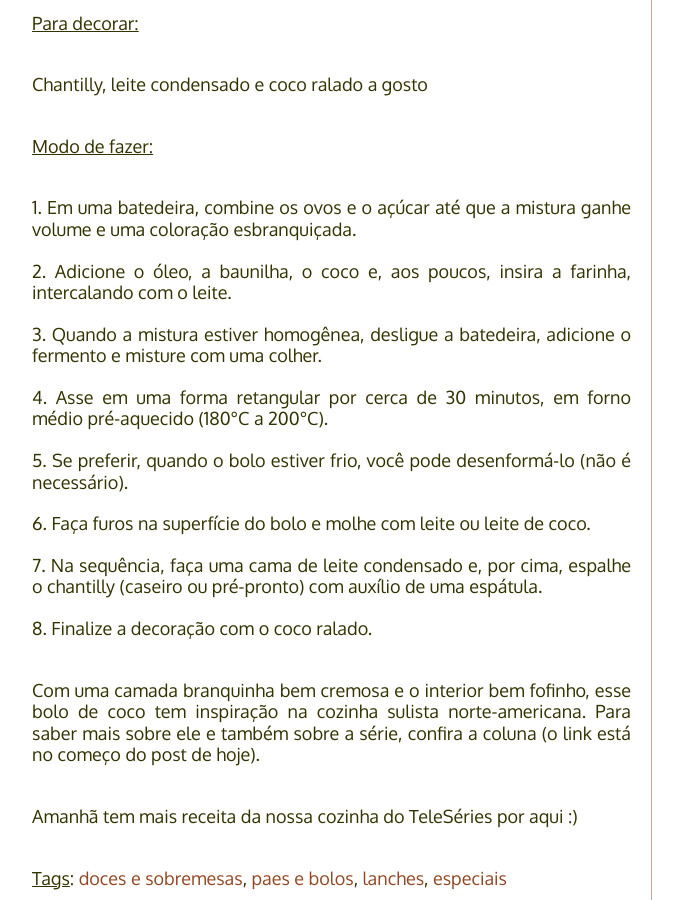
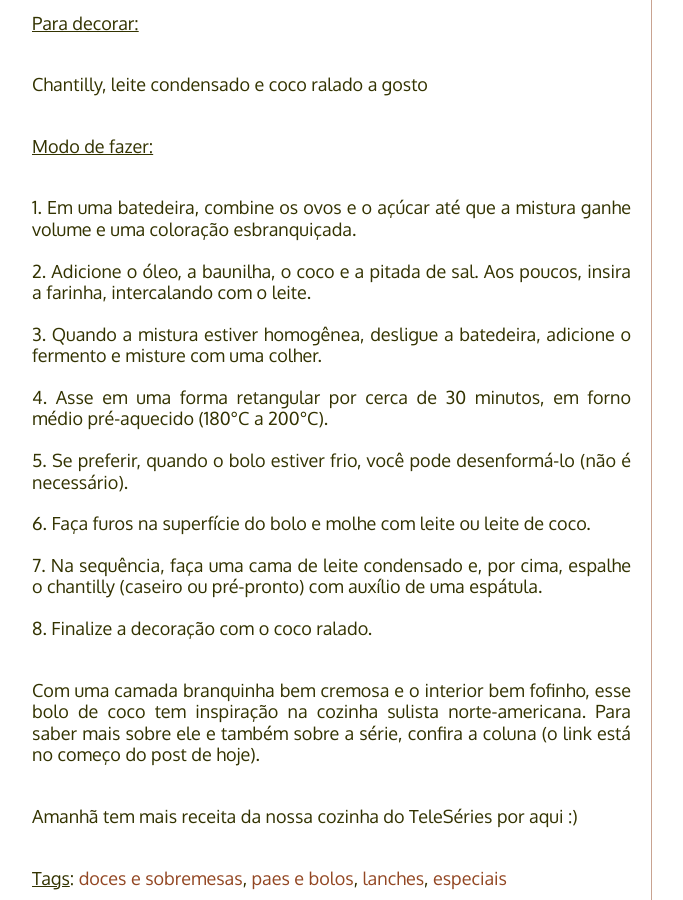
Before and after one commit to PaneladePau/paneladepau-jekyll-blog, a Jekyll site: the page built from _posts/2015-12-10-bolo-de-coco.md, in a window 1280 px wide and 900 px high, scrolled down 1761 px. Shown: the whole window, without its empty margins (138-821 px from the left). Built offline with Jekyll 4.4.1, drawn with Linux system fonts in a browser that asks for light colours; nearby versions of some CDN libraries; some web fonts are replaced; Markdown is read by kramdown in place of the engine named in the settings.

Commit message:
“update”

```diff
--- a/_posts/2015-12-10-bolo-de-coco.md
+++ b/_posts/2015-12-10-bolo-de-coco.md
@@ -44,7 +44,7 @@ Chantilly, leite condensado e coco ralado a gosto
 ### Modo de fazer:
 
 1. Em uma batedeira, combine os ovos e o açúcar até que a mistura ganhe volume e uma coloração esbranquiçada.
-2. Adicione o óleo, a baunilha, o coco e, aos poucos, insira a farinha, intercalando com o leite.
+2. Adicione o óleo, a baunilha, o coco e a pitada de sal. Aos poucos, insira a farinha, intercalando com o leite.
 3. Quando a mistura estiver homogênea, desligue a batedeira, adicione o fermento e misture com uma colher.
 4. Asse em uma forma retangular por cerca de 30 minutos, em forno médio pré-aquecido (180°C a 200°C).
 5. Se preferir, quando o bolo estiver frio, você pode desenformá-lo (não é necessário).
```
Also changed, not shown: 1 other file.
